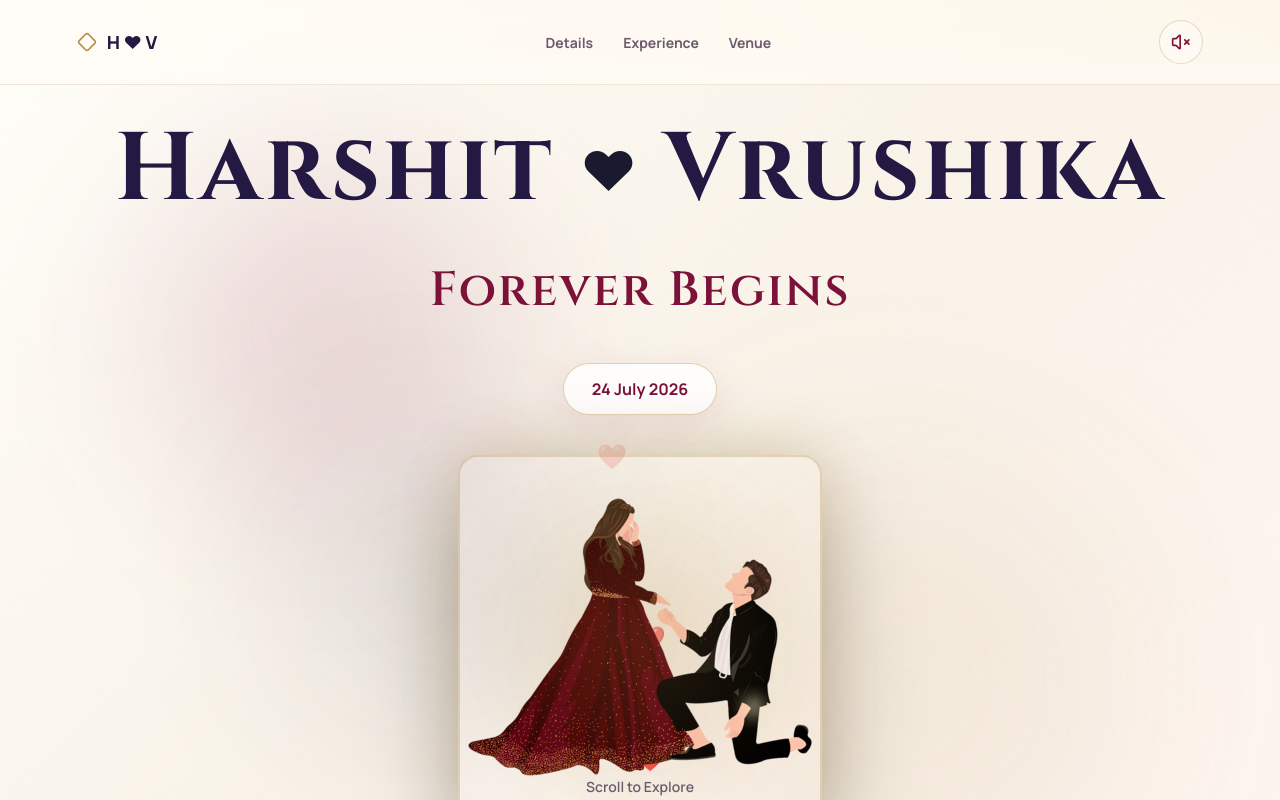
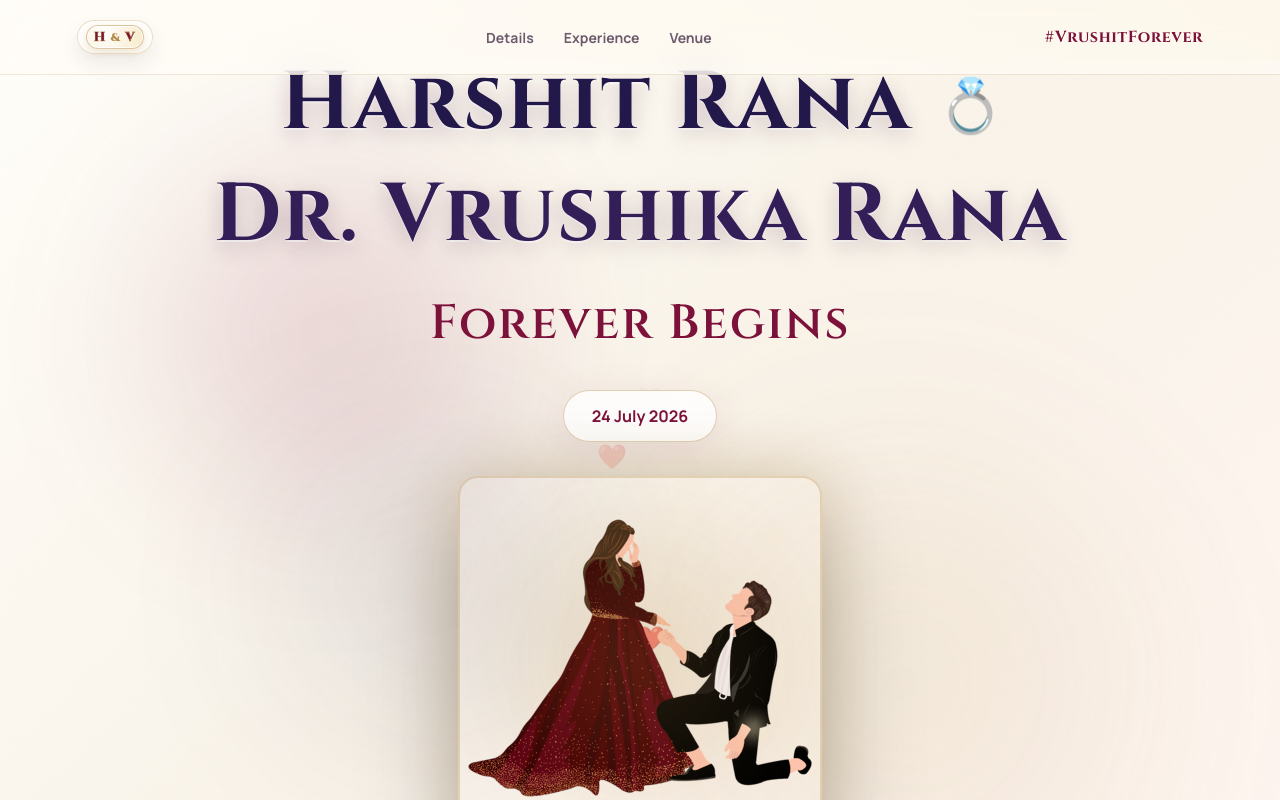
Before and after one commit to Harshit510/VrushitForever, a React (Vite) app: page / in a window 1280 px wide. Shown: the top 800 px of the page. Built offline with nearby package versions, Linux system fonts and the light colour scheme.

Commit message:
By harshit Rana : Fixes

```diff
--- a/src/App.css
+++ b/src/App.css
@@ -57,7 +57,7 @@ main {
 .nav-brand {
   display: flex;
   align-items: center;
-  gap: 10px;
+  gap: 0;
   font-size: 18px;
   font-weight: 900;
   color: var(--primary);
@@ -72,6 +72,51 @@ main {
 }
 
 .nav-brand svg {
+  color: var(--accent);
+}
+
+.logo-mark {
+  display: inline-flex;
+  align-items: center;
+  gap: 0;
+  border: 1px solid rgba(183, 141, 74, 0.28);
+  border-radius: 999px;
+  padding: 4px 8px;
+  background: rgba(255, 255, 255, 0.62);
+  box-shadow: 0 10px 20px rgba(35, 25, 66, 0.08);
+}
+
+.logo-monogram {
+  display: inline-flex;
+  align-items: center;
+  justify-content: center;
+  gap: 4px;
+  min-width: 44px;
+  min-height: 24px;
+  padding: 0 7px;
+  border: 1px solid rgba(183, 141, 74, 0.45);
+  border-radius: 999px;
+  background:
+    radial-gradient(circle at 30% 30%, rgba(255, 255, 255, 0.98), rgba(246, 231, 193, 0.86));
+  box-shadow: inset 0 0 0 1px rgba(255, 255, 255, 0.8), 0 4px 10px rgba(183, 141, 74, 0.22);
+}
+
+.logo-monogram span {
+  font-family: 'Cinzel', serif;
+  font-size: 13px;
+  font-weight: 800;
+  letter-spacing: 0.08em;
+  color: var(--secondary);
+}
+
+.logo-monogram .logo-letter {
+  color: var(--secondary);
+  text-shadow: 0 0 0.01px var(--accent);
+  -webkit-text-stroke: 0.4px var(--accent);
+}
+
+.logo-monogram .logo-amp {
+  font-size: 11px;
   color: var(--accent);
 }
 
@@ -108,23 +153,13 @@ main {
   width: 100%;
 }
 
-.music-toggle {
-  background: rgba(255, 255, 255, 0.3);
-  border: 1px solid rgba(183, 141, 74, 0.3);
-  border-radius: 50%;
-  width: 44px;
-  height: 44px;
-  display: flex;
-  align-items: center;
-  justify-content: center;
-  cursor: pointer;
+.nav-hashtag {
+  margin: 0;
+  font-family: 'Cinzel', serif;
+  font-size: 16px;
+  font-weight: 700;
+  letter-spacing: 0.04em;
   color: var(--secondary);
-  transition: all 0.3s ease;
-}
-
-.music-toggle:hover {
-  background: rgba(183, 141, 74, 0.2);
-  border-color: var(--accent);
 }
 
 /* ===== HERO FULLSCREEN ===== */
@@ -225,8 +260,8 @@ main {
   align-items: center;
   justify-content: center;
   text-align: center;
-  gap: 40px;
-  padding: 60px 30px 40px;
+  gap: 34px;
+  padding: 22px 30px 40px;
 }
 
 .couple-name-section {
@@ -239,18 +274,29 @@ main {
 
 .couple-name {
   font-family: 'Cinzel', serif;
-  font-size: clamp(48px, 8vw, 96px);
+  font-size: clamp(42px, 7vw, 82px);
   font-weight: 700;
-  letter-spacing: 3px;
+  letter-spacing: 2px;
   color: var(--primary);
   margin: 0;
   line-height: 1;
   text-transform: capitalize;
+  text-shadow: 0 8px 24px rgba(35, 25, 66, 0.16), 0 2px 0 rgba(255, 255, 255, 0.6);
+  filter: drop-shadow(0 2px 10px rgba(124, 17, 58, 0.08));
 }
 
-.heart-divider {
-  font-size: 48px;
+.couple-name-section .couple-name:first-child {
+  color: #22184a;
+}
+
+.couple-name-section .couple-name:last-child {
+  color: #331e58;
+}
+
+.ring-divider {
+  font-size: 46px;
   animation: heartBeat 1.5s ease-in-out infinite;
+  line-height: 1;
 }
 
 @keyframes heartBeat {
@@ -837,11 +883,21 @@ main {
   }
 
   .couple-name {
-    font-size: clamp(36px, 10vw, 64px);
+    font-size: clamp(32px, 9vw, 56px);
   }
 
   .heart-divider {
     font-size: 36px;
+  }
+
+  .ring-divider {
+    font-size: 34px;
+  }
+
+  .hero-content {
+    justify-content: flex-start;
+    padding-top: 10px;
+    gap: 26px;
   }
 
   .proposal-container {
@@ -898,20 +954,38 @@ main {
     font-size: 14px;
   }
 
+  .logo-mark {
+    padding: 5px 9px;
+  }
+
+  .logo-monogram {
+    min-width: 40px;
+    min-height: 22px;
+    padding: 0 6px;
+  }
+
+  .logo-monogram .logo-letter {
+    -webkit-text-stroke: 0.3px var(--accent);
+  }
+
+  .nav-hashtag {
+    font-size: 13px;
+  }
+
   .nav-links {
     display: none;
   }
 
   .couple-name {
-    font-size: clamp(28px, 12vw, 48px);
+    font-size: clamp(24px, 10vw, 42px);
   }
 
   .tagline {
     font-size: clamp(18px, 5vw, 32px);
   }
 
-  .heart-divider {
-    font-size: 28px;
+  .ring-divider {
+    font-size: 26px;
   }
 
   .proposal-container {
@@ -919,7 +993,7 @@ main {
   }
 
   .hero-content {
-    padding: 40px 20px;
+    padding: 0px 20px 32px;
     gap: 25px;
   }
 
--- a/src/App.tsx
+++ b/src/App.tsx
@@ -1,4 +1,4 @@
-import { useState, useEffect, useRef } from 'react'
+import { useState, useEffect } from 'react'
 import { motion } from 'framer-motion'
 import Tilt from 'react-parallax-tilt'
 import Countdown from 'react-countdown'
@@ -6,7 +6,6 @@ import {
   CalendarDays,
   ChevronRight,
   Clock,
-  Diamond,
   Gift,
   Heart,
   MapPin,
@@ -15,8 +14,6 @@ import {
   PartyPopper,
   Phone,
   Sparkles,
-  Volume2,
-  VolumeX,
 } from 'lucide-react'
 import './App.css'
 import proposalImage from './assets/img_1.png'
@@ -164,9 +161,7 @@ function FloatingHearts() {
 
 function App() {
   const [activeEvent, setActiveEvent] = useState(0)
-  const [isMusicOn, setIsMusicOn] = useState(false)
   const [mousePosition, setMousePosition] = useState({ x: 0, y: 0 })
-  const audioRef = useRef<HTMLAudioElement>(null)
 
   useEffect(() => {
     const handleMouseMove = (e: MouseEvent) => {
@@ -180,44 +175,24 @@ function App() {
     return () => window.removeEventListener('mousemove', handleMouseMove)
   }, [])
 
-  const toggleMusic = () => {
-    setIsMusicOn(!isMusicOn)
-    if (audioRef.current) {
-      if (isMusicOn) {
-        audioRef.current.pause()
-      } else {
-        audioRef.current.volume = 0.3
-        audioRef.current.play()
-      }
-    }
-  }
-
   return (
     <main>
-      <audio
-        ref={audioRef}
-        src="https://assets.mixkit.co/active_storage/musics/540-84d-instrumental.mp3"
-        loop
-      />
-
       <nav className="luxury-nav" aria-label="Main navigation">
         <motion.a className="nav-brand" href="#home" aria-label="Engagement home">
-          <Diamond size={20} />
-          <span>H ❤ V</span>
+          <span className="logo-mark" aria-hidden="true">
+            <span className="logo-monogram">
+              <span className="logo-letter">H</span>
+              <span className="logo-amp">&amp;</span>
+              <span className="logo-letter">V</span>
+            </span>
+          </span>
         </motion.a>
         <div className="nav-links">
           <a href="#details">Details</a>
           <a href="#experience">Experience</a>
           <a href="#venue">Venue</a>
         </div>
-        <motion.button
-          className="music-toggle"
-          onClick={toggleMusic}
-          whileHover={{ scale: 1.1 }}
-          whileTap={{ scale: 0.95 }}
-        >
-          {isMusicOn ? <Volume2 size={20} /> : <VolumeX size={20} />}
-        </motion.button>
+        <p className="nav-hashtag">#VrushitForever</p>
       </nav>
 
       <section className="hero-fullscreen" id="home">
@@ -245,15 +220,15 @@ function App() {
               animate={{ y: 0, opacity: 1 }}
               transition={{ delay: 0.4 }}
             >
-              Harshit
+              Harshit Rana
             </motion.h1>
 
             <motion.div
-              className="heart-divider"
+              className="ring-divider"
               animate={{ scale: [1, 1.2, 1] }}
               transition={{ duration: 2, repeat: Infinity }}
             >
-              ❤
+              💍
             </motion.div>
 
             <motion.h1
@@ -262,7 +237,7 @@ function App() {
               animate={{ y: 0, opacity: 1 }}
               transition={{ delay: 0.6 }}
             >
-              Vrushika
+              Dr. Vrushika Rana
             </motion.h1>
           </motion.div>
 
```
